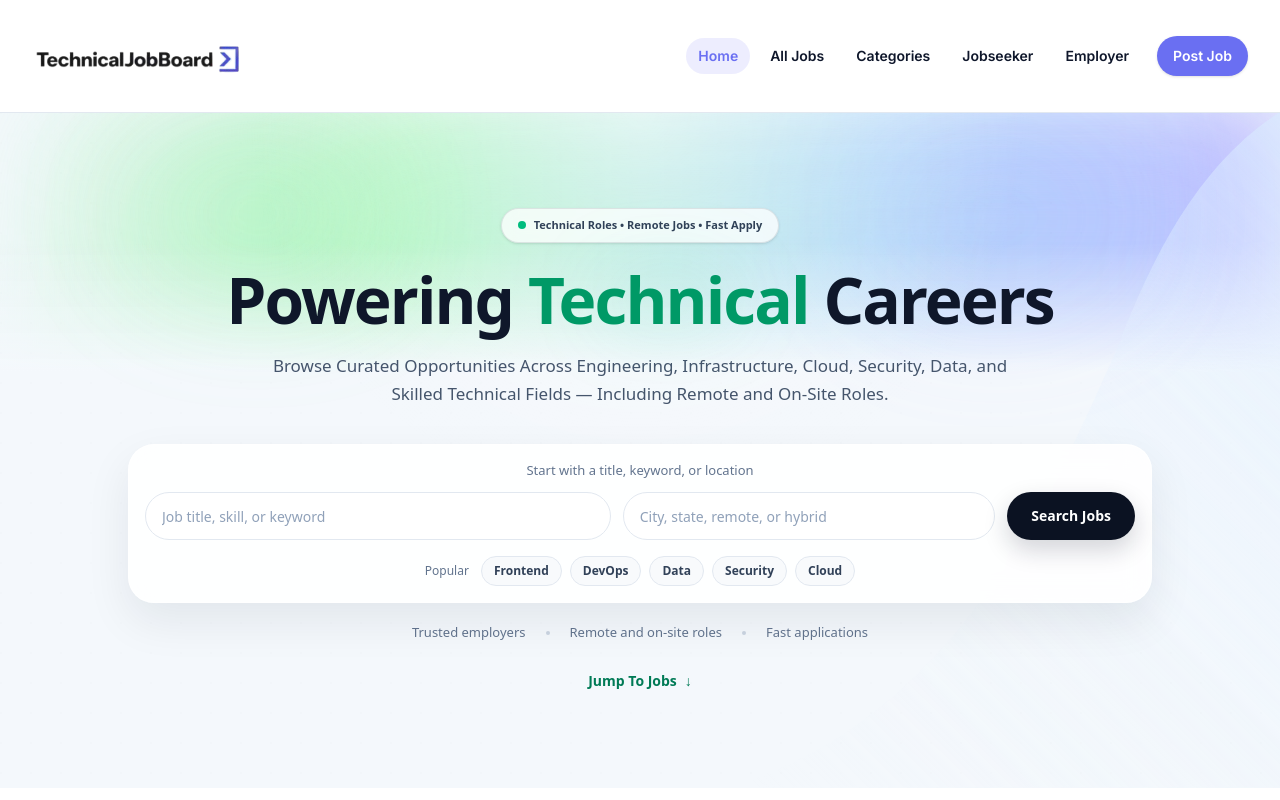
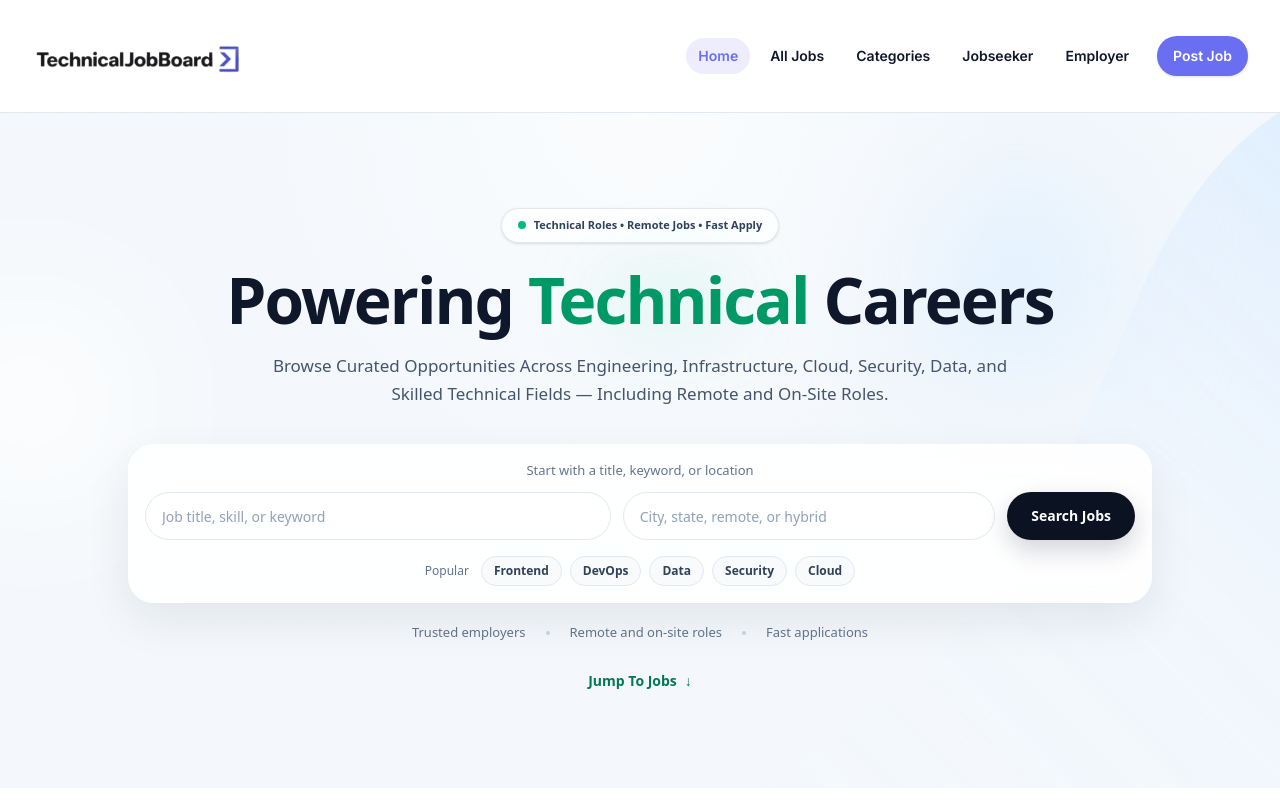
Before and after one commit to adebisidolapo/technicaljobboard, a Next.js app: page / in a window 1280 px wide. Shown: the top 800 px of the page. Built offline with nearby package versions, Linux system fonts and the light colour scheme; no server answers; the database is empty.

Commit message:
update hero

```diff
--- a/app/page.tsx
+++ b/app/page.tsx
@@ -169,56 +169,25 @@ const wideContainer =
   return (
     <main className="min-h-screen bg-[#F6F8FC] font-sans text-[#0F172A]">
 
+
 {/* ================= HERO ================= */}
 <section className="relative isolate overflow-hidden bg-[#F4F8FC]">
-  {/* Background Layer */}
+  {/* ================= AWS STYLE BACKGROUND ================= */}
   <div className="pointer-events-none absolute inset-0 overflow-hidden">
+    {/* base */}
     <div className="absolute inset-0 bg-[#F4F8FC]" />
 
-    {/* AWS-style moving color band */}
+    {/* animated top color field */}
     <div className="absolute inset-x-0 top-0 h-[260px] overflow-hidden">
-      <div
-        className="absolute inset-0 opacity-100 blur-[36px]"
-        style={{
-          background: `
-            linear-gradient(
-              100deg,
-              rgba(255,255,255,0) 0%,
-              rgba(161, 242, 181, 0.85) 18%,
-              rgba(168, 210, 255, 0.92) 38%,
-              rgba(196, 167, 255, 0.88) 58%,
-              rgba(255,255,255,0) 80%
-            )
-          `,
-          backgroundSize: "180% 100%",
-          animation: "awsBandMove 10s ease-in-out infinite",
-        }}
-      />
-
-      <div
-        className="absolute inset-0 opacity-95 blur-[70px]"
-        style={{
-          background: `
-            linear-gradient(
-              90deg,
-              rgba(255,255,255,0) 0%,
-              rgba(184, 255, 196, 0.40) 16%,
-              rgba(177, 214, 255, 0.55) 42%,
-              rgba(213, 188, 255, 0.42) 66%,
-              rgba(255,255,255,0) 86%
-            )
-          `,
-          backgroundSize: "200% 100%",
-          animation: "awsBandMove2 15s ease-in-out infinite",
-        }}
-      />
-
+      <div className="absolute inset-0 hero-aws-band" />
+      <div className="absolute inset-0 hero-aws-band-2" />
+      <div className="absolute inset-0 hero-aws-band-3" />
       <div className="absolute inset-0 bg-gradient-to-b from-transparent via-transparent to-[#F4F8FC]" />
     </div>
 
     {/* subtle grid */}
     <div
-      className="absolute inset-0 opacity-[0.08]"
+      className="absolute inset-0 opacity-[0.07]"
       style={{
         backgroundImage:
           "radial-gradient(circle at 1px 1px, rgba(15,23,42,0.10) 1px, transparent 0)",
@@ -228,7 +197,7 @@ const wideContainer =
 
     {/* right shape */}
     <svg
-      className="absolute right-0 top-0 h-full w-[65%] opacity-80"
+      className="absolute right-0 top-0 h-full w-[65%] opacity-90"
       viewBox="0 0 720 520"
       preserveAspectRatio="none"
       aria-hidden="true"
@@ -254,23 +223,22 @@ const wideContainer =
       />
     </svg>
 
-    {/* top glows */}
-    <div className="absolute left-[10%] top-[22px] h-[160px] w-[260px] rounded-full bg-[#9BECAE]/30 blur-[60px] animate-[heroGlowBlob_8s_ease-in-out_infinite]" />
-<div className="absolute right-[12%] top-[18px] h-[160px] w-[260px] rounded-full bg-[#C0B0FF]/24 blur-[70px] animate-[heroGlowBlob_10s_ease-in-out_infinite]" />
+    {/* glow blobs */}
+    <div className="absolute right-[12%] top-[8%] h-[220px] w-[220px] rounded-full bg-[#DCEEFF]/70 blur-3xl hero-aws-float" />
+    <div className="absolute left-[-100px] top-[160px] h-[260px] w-[260px] rounded-full bg-white/60 blur-3xl hero-aws-float-delayed" />
+
     {/* soft center fade */}
-    <div className="absolute inset-0 bg-[radial-gradient(circle_at_top,rgba(255,255,255,0.52),transparent_42%)]" />
+    <div className="absolute inset-0 bg-[radial-gradient(circle_at_top,rgba(255,255,255,0.55),transparent_42%)]" />
   </div>
 
-  {/* Content */}
+  {/* ================= HERO CONTENT ================= */}
   <div className={`relative ${container}`}>
     <div className="mx-auto max-w-5xl py-16 text-center sm:py-18 md:py-20 lg:py-24">
-      {/* Badge */}
       <div className="mx-auto inline-flex items-center gap-2 rounded-full border border-slate-900/10 bg-white/75 px-4 py-2 text-[11px] font-semibold text-slate-700 shadow-sm backdrop-blur">
         <span className="inline-block h-2 w-2 rounded-full bg-emerald-500" />
         Technical Roles • Remote Jobs • Fast Apply
       </div>
 
-      {/* Title */}
       <h1 className="mx-auto mt-6 max-w-4xl text-[clamp(2.4rem,5vw,4.4rem)] font-extrabold leading-[1.02] tracking-[-0.03em] text-[#0F172A]">
         Powering{" "}
         <span className="relative inline-block">
@@ -283,14 +251,12 @@ const wideContainer =
         Careers
       </h1>
 
-      {/* Subtitle */}
       <p className="mx-auto mt-5 max-w-3xl text-[15px] leading-7 text-slate-600 sm:text-[16px] md:text-[17px]">
         Browse Curated Opportunities Across Engineering, Infrastructure, Cloud,
         Security, Data, and Skilled Technical Fields — Including Remote and
         On-Site Roles.
       </p>
 
-      {/* Search */}
       <div className="mt-9">
         <div className="mx-auto w-full max-w-5xl rounded-[26px] border border-white/70 bg-white/88 p-3 sm:p-4 shadow-[0_18px_45px_rgba(15,23,42,0.08)] backdrop-blur-md">
           <div className="mb-3 text-center text-[13px] font-medium text-slate-500">
@@ -339,7 +305,6 @@ const wideContainer =
             </button>
           </div>
 
-          {/* Popular Tags */}
           <div className="mt-4 flex flex-wrap items-center justify-center gap-x-2 gap-y-2 text-xs text-slate-500">
             <span className="mr-1 font-medium">Popular</span>
 
@@ -360,7 +325,6 @@ const wideContainer =
         </div>
       </div>
 
-      {/* Trust micro-copy */}
       <div className="mt-5 flex flex-wrap items-center justify-center gap-x-4 gap-y-2 text-[13px] text-slate-500 sm:gap-x-5">
         <span>Trusted employers</span>
         <span className="hidden h-1 w-1 rounded-full bg-slate-300 sm:inline-block" />
@@ -369,7 +333,6 @@ const wideContainer =
         <span>Fast applications</span>
       </div>
 
-      {/* Jump */}
       <button
         type="button"
         onClick={jumpToFeatured}
@@ -379,32 +342,6 @@ const wideContainer =
       </button>
     </div>
   </div>
-
-  <style jsx>{`
-   @keyframes awsBandMove {
-  0% {
-    transform: translateY(-30%) scaleY(1.1);
-  }
-  50% {
-    transform: translateY(10%) scaleY(1.2);
-  }
-  100% {
-    transform: translateY(-15%) scaleY(1.15);
-  }
-}
-
-   @keyframes awsBandMove2 {
-  0% {
-    transform: translateY(-20%) scaleY(1);
-  }
-  50% {
-    transform: translateY(12%) scaleY(1.15);
-  }
-  100% {
-    transform: translateY(-10%) scaleY(1.05);
-  }
-}
-  `}</style>
 </section>
 
       {/* ================= TRUSTED BY TEAMS ================= */}
```
